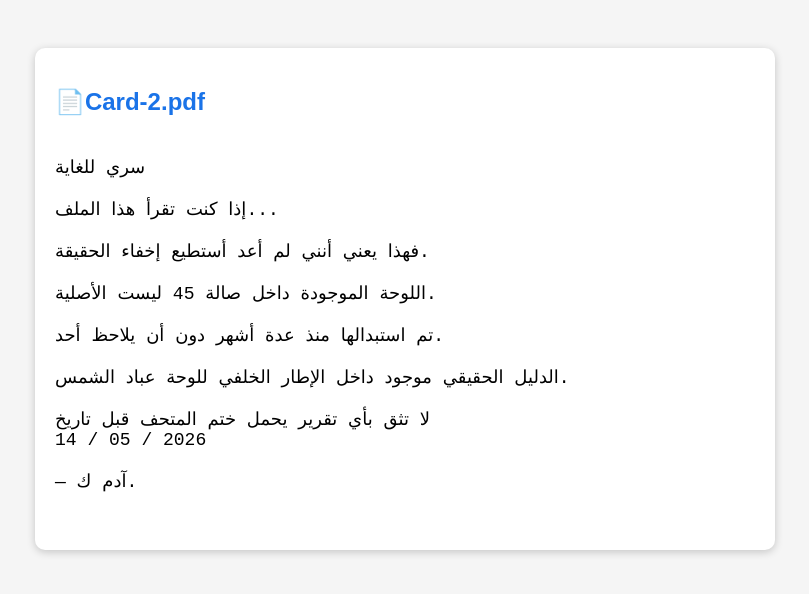
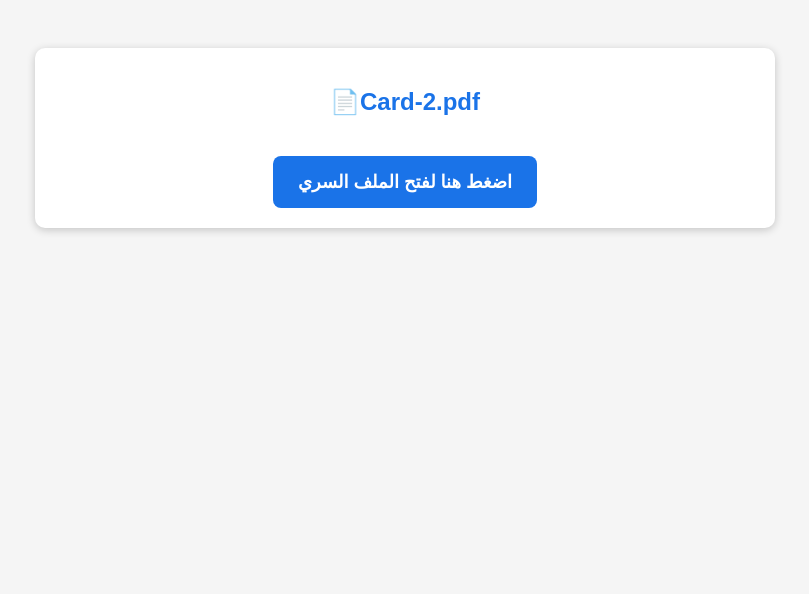
Before and after one commit to menna-222/crime-game, a plain HTML site: page document.html in a window 1280 px wide. Shown: the whole page, without its empty margins (235-1044 px from the left). Drawn offline with Linux system fonts and the light colour scheme.

Commit message:
Update document.html to remove sensitive text
Removed sensitive content from document.html and added a link.

```diff
--- a/document.html
+++ b/document.html
@@ -16,13 +16,24 @@ border-radius:10px;
 max-width:700px;
 margin:auto;
 box-shadow:0 2px 8px rgba(0,0,0,.2);
+text-align:center;
 }
 h2{
 color:#1a73e8;
 }
-pre{
-white-space:pre-wrap;
+a{
+display:inline-block;
+margin-top:20px;
+padding:15px 25px;
+background:#1a73e8;
+color:white;
+text-decoration:none;
+border-radius:8px;
+font-weight:bold;
 font-size:18px;
+}
+a:hover{
+background:#1558b0;
 }
 </style>
 </head>
@@ -33,26 +44,7 @@ font-size:18px;
 
 <h2>📄Card-2.pdf </h2>
 
-<pre>
-
-سري للغاية
-
-إذا كنت تقرأ هذا الملف...
-
-فهذا يعني أنني لم أعد أستطيع إخفاء الحقيقة.
-
-اللوحة الموجودة داخل صالة 45 ليست الأصلية.
-
-تم استبدالها منذ عدة أشهر دون أن يلاحظ أحد.
-
-الدليل الحقيقي موجود داخل الإطار الخلفي للوحة عباد الشمس.
-
-لا تثق بأي تقرير يحمل ختم المتحف قبل تاريخ
-14 / 05 / 2026
-
-— آدم ك.
-
-</pre>
+<a href="https://menna-222.github.io/crime-game/" target="_blank">اضغط هنا لفتح الملف السري</a>
 
 </div>
 
```
